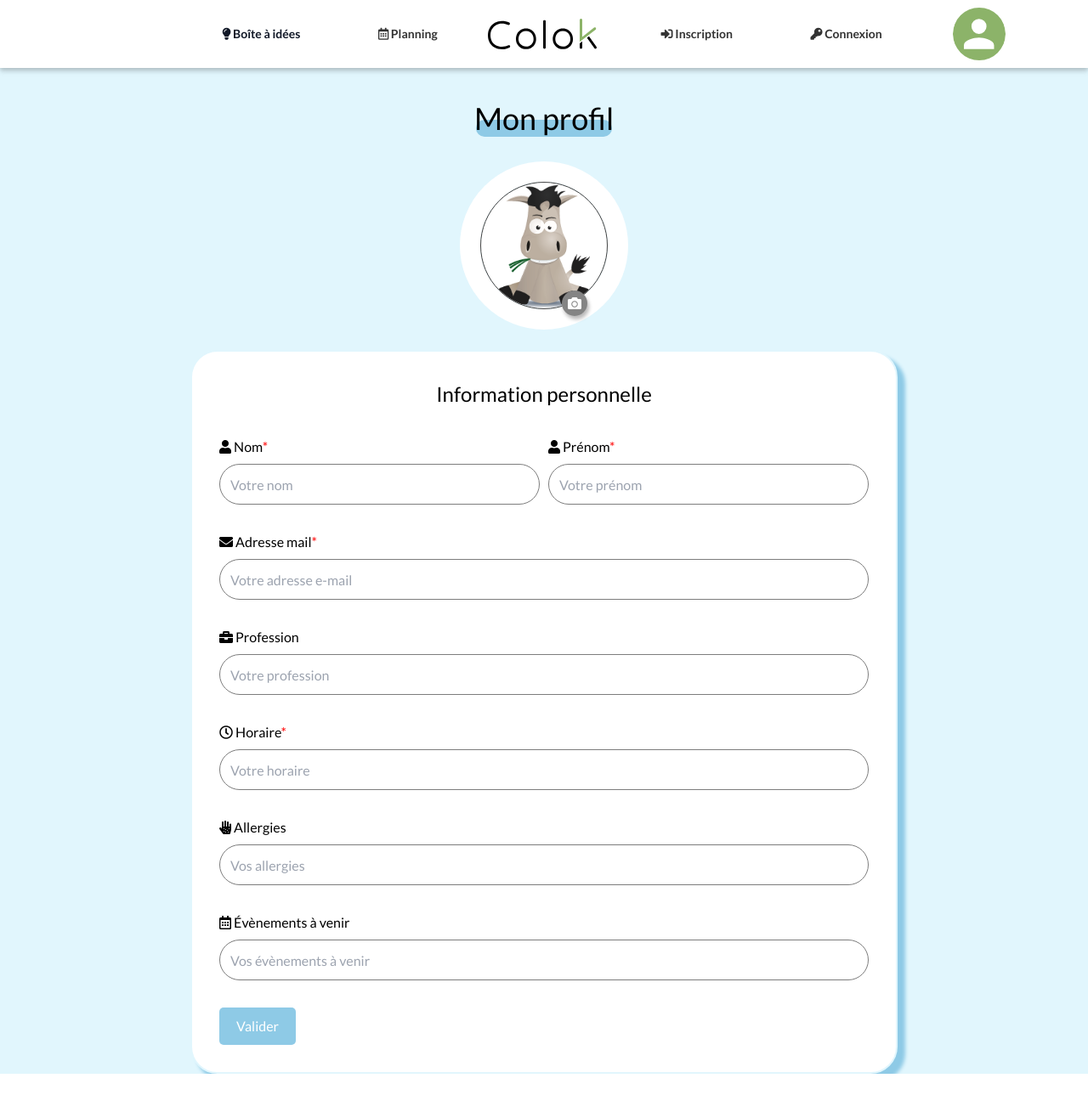
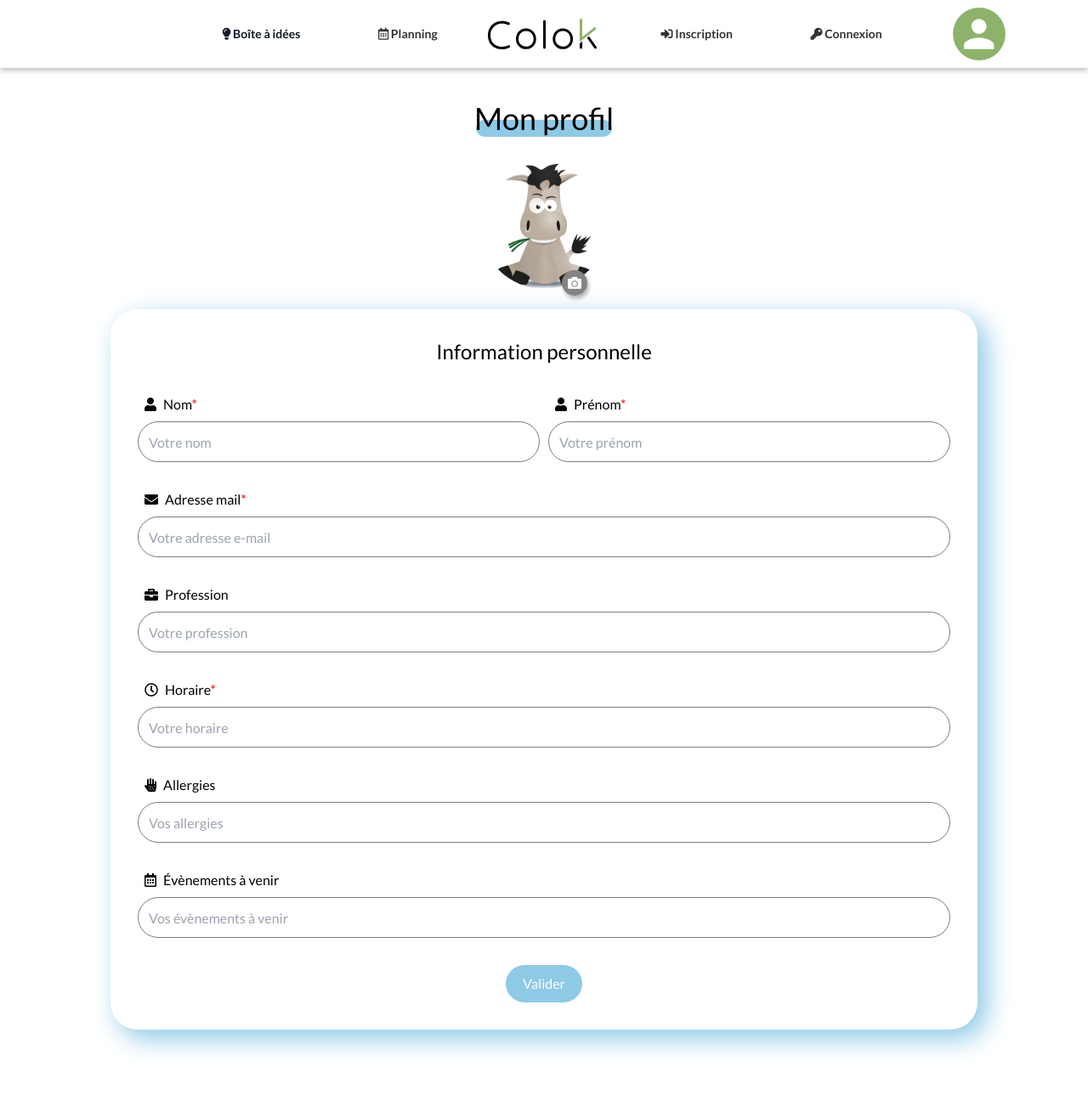
Before and after one commit to YosrTaieb/colok, a PHP site: page /view/profile.php in a window 1280 px wide. Shown: the top 1309 px of the page at 85% size. Before the commit the page ends 1264 px from the top, so only its background shows below. Run offline with PHP 8.4, Linux system fonts and the light colour scheme; style sheets or scripts are compiled from the project's sources; some libraries are stand-ins or nearby versions; some web fonts are replaced.

Commit message:
modification de la page profile

```diff
--- a/build/styles/profile.css
+++ b/build/styles/profile.css
@@ -11,7 +11,6 @@
 }
 
 body {
-  background-color: #e1f6fd;
   font-family: "Lato", sans-serif;
   margin: 0;
   display: grid;
@@ -22,7 +21,11 @@
 /* Global Stylings */
 label {
   display: block;
+  margin-left: 0.5rem;
   margin-bottom: 0.5rem;
+}
+label i {
+  margin-right: 0.5rem;
 }
 label span {
   color: red;
@@ -70,7 +73,6 @@
   display: flex;
   flex-direction: column;
   align-items: center;
-  border: 1.5rem solid #fff;
   border-radius: 50%;
   margin: 0 0 1.5rem 0;
 }
@@ -78,7 +80,6 @@
   background-color: #fff;
   width: 150px;
   height: 150px;
-  border: 1px solid #444;
   border-radius: 50%;
 }
 .profile-name {
@@ -107,14 +108,30 @@
   background-color: white;
   width: 65%;
   margin: 0 auto;
-  box-shadow: 8px 8px 4px 1px #8ECAE6;
-  border: 2px solid #e1f6fd;
+  box-shadow: 10px 10px 30px 1px #8ECAE6;
   border-radius: 2rem;
   padding: 2rem;
 }
 .form-title {
   font-size: 1.5rem;
   text-align: center;
+}
+.form-wrapper {
+  display: flex;
+  align-items: center;
+  justify-content: center;
+  width: 100%;
+  padding: 0 130px;
+}
+.form-illustration {
+  width: 50%;
+  display: flex;
+  justify-content: center;
+}
+.form-illustration img {
+  width: 100%;
+  border-radius: 5%;
+  margin-right: 3rem;
 }
 .form .name-container {
   display: grid;
@@ -170,6 +187,22 @@
   }
 }
 
+@media (max-width: 1300px) {
+  .form-wrapper {
+    display: flex;
+    flex-direction: column-reverse;
+  }
+  .form-illustration {
+    width: 100%;
+    padding: 100px 0;
+  }
+  .form-illustration img {
+    margin-right: 0;
+  }
+  .form {
+    width: 100%;
+  }
+}
 /* Footer */
 footer {
   position: relative;
@@ -190,8 +223,14 @@
   color: #fff;
   border: none;
   padding: 10px 20px;
-  border-radius: 5px;
+  border-radius: 9999px;
   cursor: pointer;
+}
+
+.btn-center {
+  display: flex;
+  flex-direction: column;
+  align-items: center;
 }
 
 /* Style au survol */
@@ -199,4 +238,8 @@
   background-color: rgb(76, 76, 225);
 }
 
+footer {
+  height: 20%;
+}
+
 /*# sourceMappingURL=profile.css.map */
--- a/sass/styles/profile.scss
+++ b/sass/styles/profile.scss
@@ -12,7 +12,7 @@
 }
 
 body {
-  background-color: #e1f6fd;
+  // background-color: #e1f6fd;
   font-family: "Lato", sans-serif;
   margin: 0;
   display: grid;
@@ -23,7 +23,12 @@
 /* Global Stylings */
 label {
   display: block;
+  margin-left: 0.5rem;
   margin-bottom: 0.5rem;
+  i {
+    margin-right: 0.5rem;
+  }
+
   span {
     color: red;
   }
@@ -66,7 +71,6 @@
 }
 
 .profile {
-
   &-link {
     position: relative;
   }
@@ -74,7 +78,7 @@
     display: flex;
     flex-direction: column;
     align-items: center;
-    border: 1.5rem solid #fff;
+    // border: 1.5rem solid $blue;
     border-radius: 50%;
     margin: 0 0 1.5rem 0;
 
@@ -82,7 +86,6 @@
       background-color: #fff;
       width: 150px;
       height: 150px;
-      border: 1px solid #444;
       border-radius: 50%;
     }
   }
@@ -114,14 +117,34 @@
   background-color: white;
   width: 65%;
   margin: 0 auto;
-  box-shadow: 8px 8px 4px 1px $blue;
-  border: 2px solid #e1f6fd;
+  box-shadow: 10px 10px 30px 1px #8ECAE6;
+  // border: 2px solid $blue;
   border-radius: 2rem;
   padding: 2rem;
 
   &-title {
     font-size: 1.5rem;
     text-align: center;
+  }
+
+  &-wrapper {
+    display: flex;
+    align-items: center;
+    justify-content: center;
+    width: 100%;
+    padding: 0 130px;
+  }
+
+  &-illustration {
+    width: 50%;
+    display: flex;
+    justify-content: center;
+
+    img {
+      width: 100%;
+      border-radius: 5%;
+      margin-right: 3rem;
+    }
   }
 
   .name-container {
@@ -185,6 +208,24 @@
   }
 }
 
+@media (max-width: 1300px) {
+  .form-wrapper {
+    display: flex;
+    flex-direction: column-reverse;
+  }
+  .form-illustration {
+    width: 100%;
+    padding: 100px 0;
+    img{
+      margin-right: 0;
+
+    }
+  }
+  .form {
+    width: 100%;
+  }
+}
+
 /* Footer */
 
 footer {
@@ -205,15 +246,25 @@
   margin-top: 2rem;
 }
 .form-btn {
-  background-color:$blue;
+  background-color: $blue;
   color: #fff;
   border: none;
   padding: 10px 20px;
-  border-radius: 5px;
+  border-radius: 9999px;
   cursor: pointer;
+}
+
+.btn-center {
+  display: flex;
+  flex-direction: column;
+  align-items: center;
 }
 
 /* Style au survol */
 .form-btn:hover {
-  background-color:rgb(76, 76, 225);
+  background-color: rgb(76, 76, 225);
 }
+
+footer {
+  height: 20%;
+}
--- a/view/profile.php
+++ b/view/profile.php
@@ -29,7 +29,13 @@
         <img src="../assets/images/profile_img.png" id="blah" alt="">
         <i id="mon-icon" class="fas fa-camera"></i>
     </a>
-</div> <form action="POST" class="form">
+</div>
+<div class="form-wrapper">
+<div class="form-illustration">
+  <img src="../assets/images/illust-profil.gif" alt="">
+</div>
+
+<form action="POST" class="form">
 <input type="file" id="imageFile" name="fileToUpload" accept="image/*" style="display: none;">
 
 
@@ -40,40 +46,43 @@
     <div class="display-input">
       <div class="name-container">
         <div class="input-group-name">
-          <label for="lastname"><i class="fas fa-user"></i> Nom<span>*</span></label>
+          <label for="lastname"><i class="fas fa-user"></i>Nom<span>*</span></label>
           <input type="text" name="lastname" id="lastname" required placeholder="Votre nom"/>
         </div>
         <div class="input-group-name">
-          <label for="firstname"><i class="fas fa-user"></i> Prénom<span>*</span></label>
+          <label for="firstname"><i class="fas fa-user"></i>Prénom<span>*</span></label>
           <input type="text" name="firstname" id="firstname" required placeholder="Votre prénom"/>
         </div>
       </div>
 
       <div class="input-group">
-        <label for="email"><i class="fas fa-envelope"></i> Adresse mail<span>*</span></label>
+        <label for="email"><i class="fas fa-envelope"></i>Adresse mail<span>*</span></label>
         <input type="email" name="email" id="email" required placeholder="Votre adresse e-mail"/>
       </div>
       <div class="input-group">
-        <label for="job"><i class="fas fa-briefcase"></i> Profession</label>
+        <label for="job"><i class="fas fa-briefcase"></i>Profession</label>
         <input type="text" name="job" id="job" placeholder="Votre profession"/>
       </div>
       <div class="input-group">
-        <label for="schedule"><i class="far fa-clock"></i> Horaire<span>*</span></label>
+        <label for="schedule"><i class="far fa-clock"></i>Horaire<span>*</span></label>
         <input type="text" name="schedule" id="schedule" required placeholder="Votre horaire"/>
       </div>
       <div class="input-group">
-        <label for="allergy"><i class="fas fa-allergies"></i> Allergies</label>
+        <label for="allergy"><i class="fas fa-allergies"></i>Allergies</label>
         <input type="text" name="allergy" id="allergy" placeholder="Vos allergies"/>
       </div>
       <div class="input-group">
-        <label for="event"><i class="far fa-calendar-alt"></i> Évènements à venir</label>
+        <label for="event"><i class="far fa-calendar-alt"></i>Évènements à venir</label>
         <input type="text" name="event" id="event" placeholder="Vos évènements à venir"/>
       </div>
+      <div class="btn-center">
       <button class="form-btn">Valider</button>
+    </div>
     </div>
   </div>
 </div>
     </form>
+    </div>
     <!-- <div class="house">
       <img src="../assets/images/house_footer.svg" alt="">
   </div> -->
```
Also changed, not shown: sass/styles/_variables.scss (line endings or trailing spaces), 1 other file.
